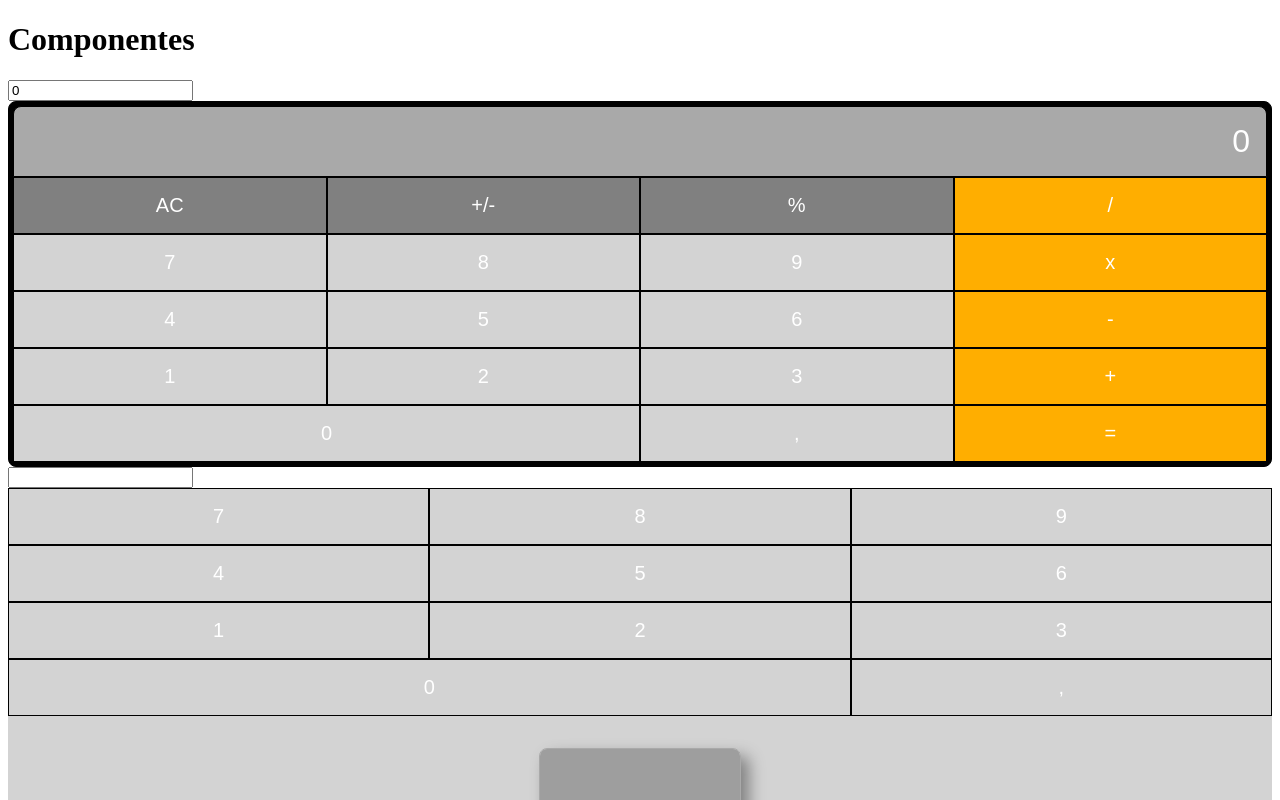
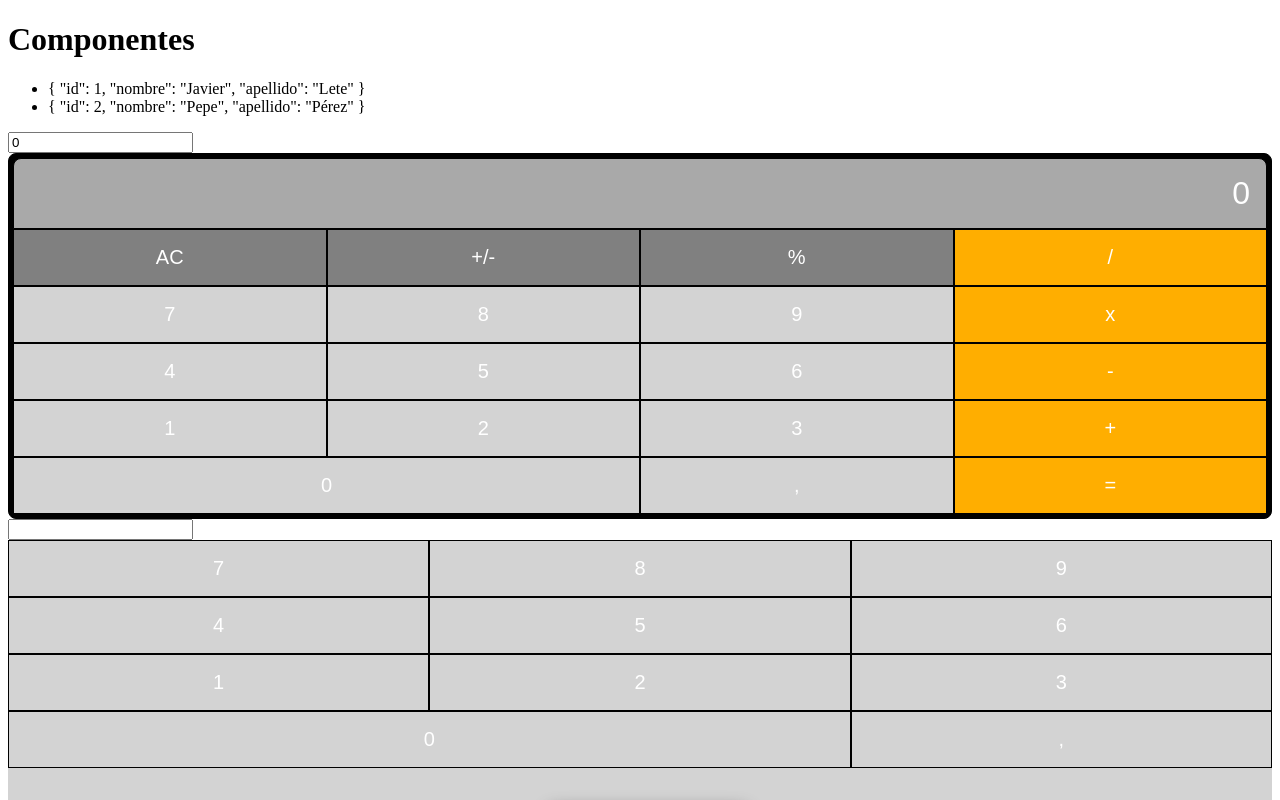
Before and after one commit to javierlete/angular-2490-2, an Angular app: page / in a window 1280 px wide. Shown: the top 800 px of the page. Built offline with nearby package versions, Linux system fonts and the light colour scheme; grey boxes are pictures that could not be loaded.

Commit message:
ClienteComponent y ClienteService básico

```diff
--- a/src/app/app.component.html
+++ b/src/app/app.component.html
@@ -1,4 +1,5 @@
 <h1>Componentes</h1>
+<app-clientes></app-clientes>
 <input [(ngModel)]="eco" name="eco" id="eco">
 <app-calculadora [(pantalla)]="eco"></app-calculadora>
 <input #numero>
--- a/src/app/app.module.ts
+++ b/src/app/app.module.ts
@@ -8,6 +8,7 @@ import { FormsModule } from '@angular/forms';
 import { NumerosComponent } from './numeros/numeros.component';
 import { AritmeticasComponent } from './aritmeticas/aritmeticas.component';
 import { GeneralesComponent } from './generales/generales.component';
+import { ClientesComponent } from './clientes/clientes.component';
 
 @NgModule({
   declarations: [
@@ -16,7 +17,8 @@ import { GeneralesComponent } from './generales/generales.component';
     CalculadoraComponent,
     NumerosComponent,
     AritmeticasComponent,
-    GeneralesComponent
+    GeneralesComponent,
+    ClientesComponent
   ],
   imports: [
     BrowserModule,
--- /dev/null
+++ b/src/app/cliente.service.ts
@@ -0,0 +1,22 @@
+import { Injectable } from '@angular/core';
+import { Cliente } from './cliente';
+
+@Injectable({
+  providedIn: 'root'
+})
+export class ClienteService {
+  obtenerTodos(): Cliente[] {
+    return [
+      {
+        "id": 1,
+        "nombre": "Javier",
+        "apellido": "Lete"
+      },
+      {
+        "id": 2,
+        "nombre": "Pepe",
+        "apellido": "Pérez"
+      }
+    ];
+  }
+}
--- /dev/null
+++ b/src/app/cliente.ts
@@ -0,0 +1,5 @@
+export interface Cliente {
+    id: number;
+    nombre: string;
+    apellido?: string;
+}
--- /dev/null
+++ b/src/app/clientes/clientes.component.html
@@ -0,0 +1,3 @@
+<ul>
+    <li *ngFor="let cliente of clientes">{{cliente | json}}</li>
+</ul>
--- /dev/null
+++ b/src/app/clientes/clientes.component.ts
@@ -0,0 +1,19 @@
+import { Component, OnInit } from '@angular/core';
+import { ClienteService } from '../cliente.service';
+import { Cliente } from '../cliente';
+
+@Component({
+  selector: 'app-clientes',
+  templateUrl: './clientes.component.html',
+  styleUrls: ['./clientes.component.css']
+})
+export class ClientesComponent implements OnInit {
+  clientes: Cliente[] = [];
+
+  constructor(private clienteService: ClienteService) {}
+
+  ngOnInit(): void {
+    this.clientes = this.clienteService.obtenerTodos();
+  }
+
+}
```
Also changed, not shown: src/app/clientes/clientes.component.css (added), 2 other files (tests, documents, lock files or other folders).
